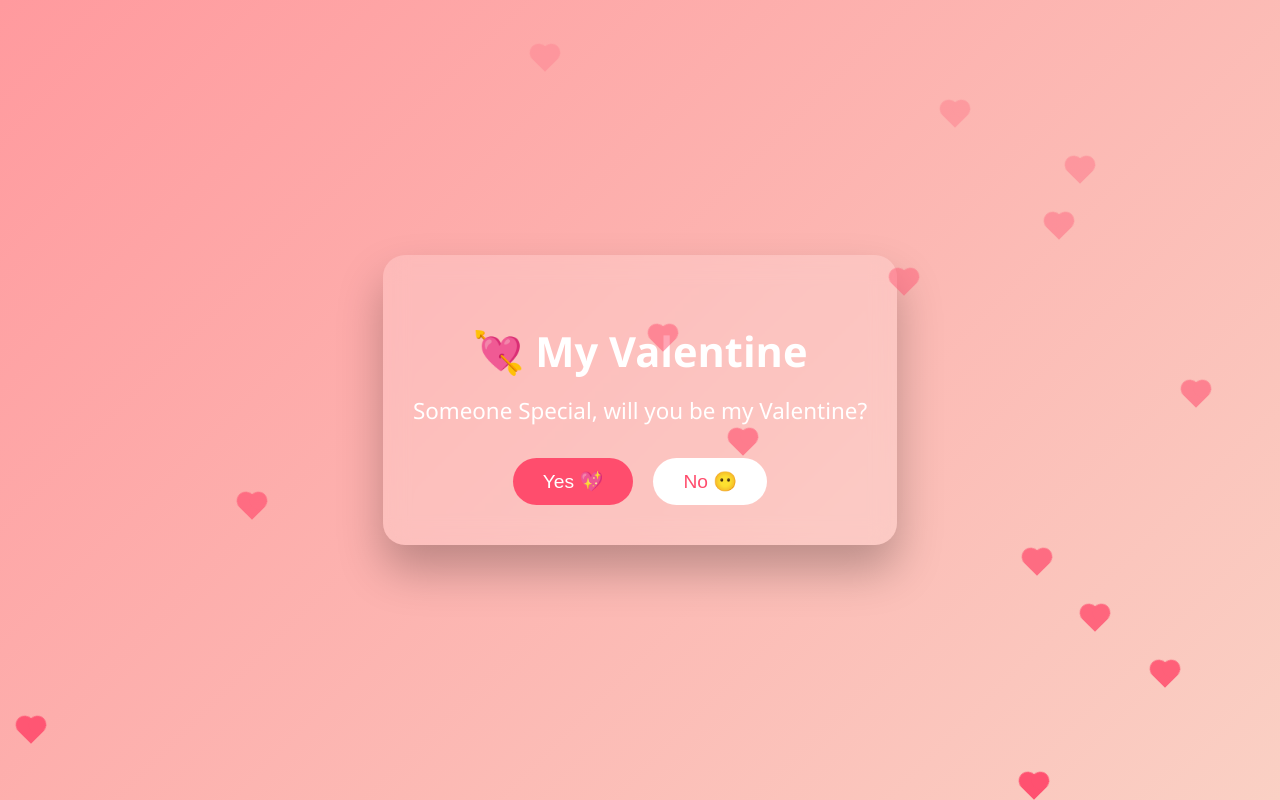
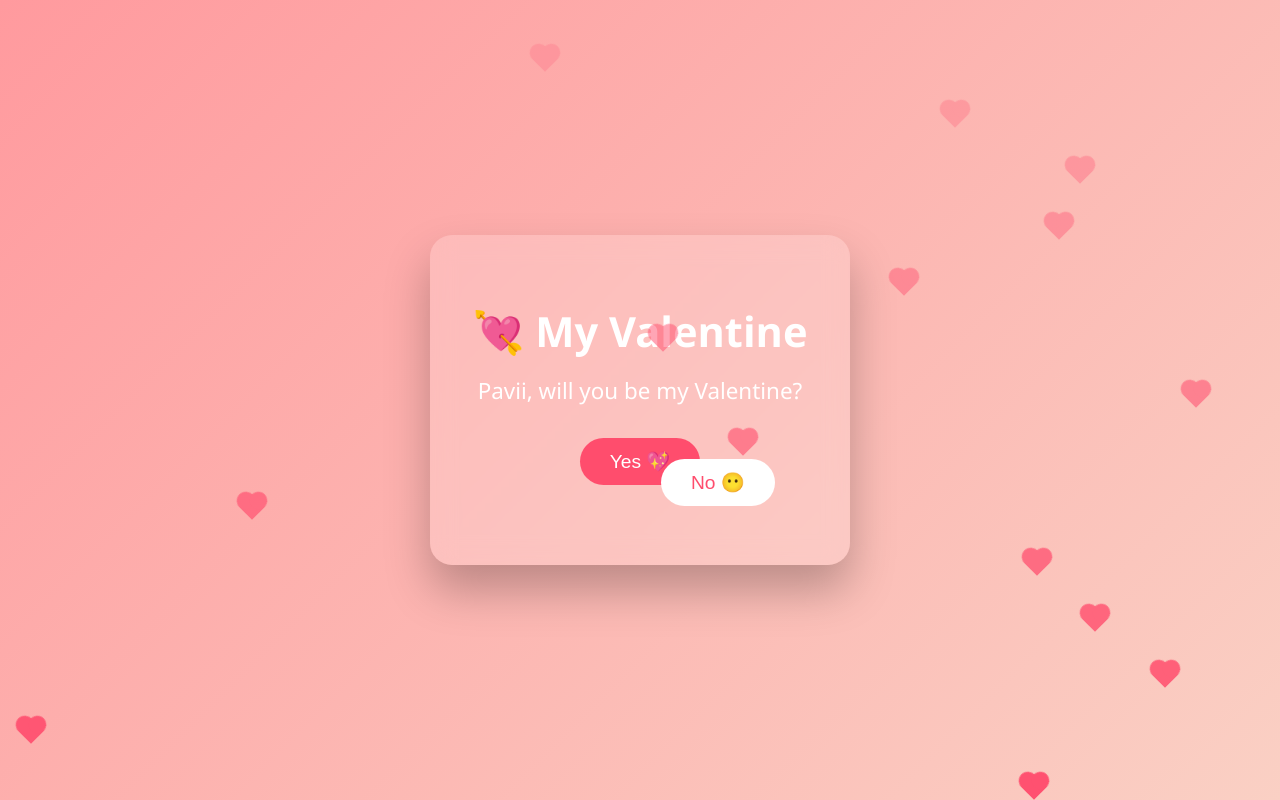
Before and after one commit to Sandra-555/my-valentine, a plain HTML site: page index.html in a window 1280 px wide. Drawn offline with Linux system fonts and the light colour scheme.

Commit message:
Added interactive buttons

```diff
--- a/index.html
+++ b/index.html
@@ -19,14 +19,16 @@ body {
 
 /* Card */
 .card {
+  position: relative;
   background: rgba(255,255,255,0.18);
   backdrop-filter: blur(12px);
-  padding: 40px 30px;
+  padding: 40px 30px 80px;
   border-radius: 22px;
   text-align: center;
   color: white;
   box-shadow: 0 25px 45px rgba(0,0,0,0.25);
   max-width: 90%;
+  width: 360px;
 }
 
 /* Text */
@@ -42,13 +44,7 @@ p {
 }
 
 /* Buttons */
-.buttons {
-  display: flex;
-  gap: 20px;
-  justify-content: center;
-}
-
-button {
+#yes, #no {
   padding: 12px 30px;
   font-size: 1.2rem;
   border: none;
@@ -65,10 +61,10 @@ button {
 #no {
   background: white;
   color: #ff4d6d;
-  position: relative;
+  position: absolute;
 }
 
-button:hover {
+#yes:hover {
   transform: scale(1.05);
 }
 
@@ -117,23 +113,21 @@ button:hover {
   <h1>💘 My Valentine</h1>
   <p id="question"></p>
 
-  <div class="buttons" id="buttons">
-    <button id="yes">Yes 💖</button>
-    <button id="no">No 😶</button>
-  </div>
+  <button id="yes">Yes 💖</button>
+  <button id="no">No 😶</button>
 </div>
 
 <script>
-/* Read URL params */
+/* Names */
 const params = new URLSearchParams(window.location.search);
 const from = params.get("from") || "Someone";
-const to = params.get("to") || "Someone Special";
+const to = "Pavii"; // FIXED NAME ❤️
 
-/* Question text */
+/* Question */
 document.getElementById("question").innerText =
   `${to}, will you be my Valentine?`;
 
-/* 💌 CUSTOM FINAL MESSAGE — EDIT THIS */
+/* 💌 Custom final message */
 const finalMessage = `
 💖 Yesss! 💖
 
@@ -157,12 +151,26 @@ document.getElementById("yes").onclick = () => {
   `;
 };
 
-/* NO button runs away */
+/* NO button runaway (FIXED) */
 const noBtn = document.getElementById("no");
-noBtn.addEventListener("mouseover", () => {
-  const x = Math.random() * 200 - 100;
-  const y = Math.random() * 200 - 100;
-  noBtn.style.transform = `translate(${x}px, ${y}px)`;
+const card = document.getElementById("card");
+
+// initial position
+noBtn.style.left = "55%";
+noBtn.style.top = "68%";
+
+noBtn.addEventListener("mouseenter", () => {
+  const cardRect = card.getBoundingClientRect();
+  const btnRect = noBtn.getBoundingClientRect();
+
+  const maxX = cardRect.width - btnRect.width - 20;
+  const maxY = cardRect.height - btnRect.height - 20;
+
+  const x = Math.random() * maxX;
+  const y = Math.random() * maxY;
+
+  noBtn.style.left = x + "px";
+  noBtn.style.top = y + "px";
 });
 
 /* Floating hearts */
```
